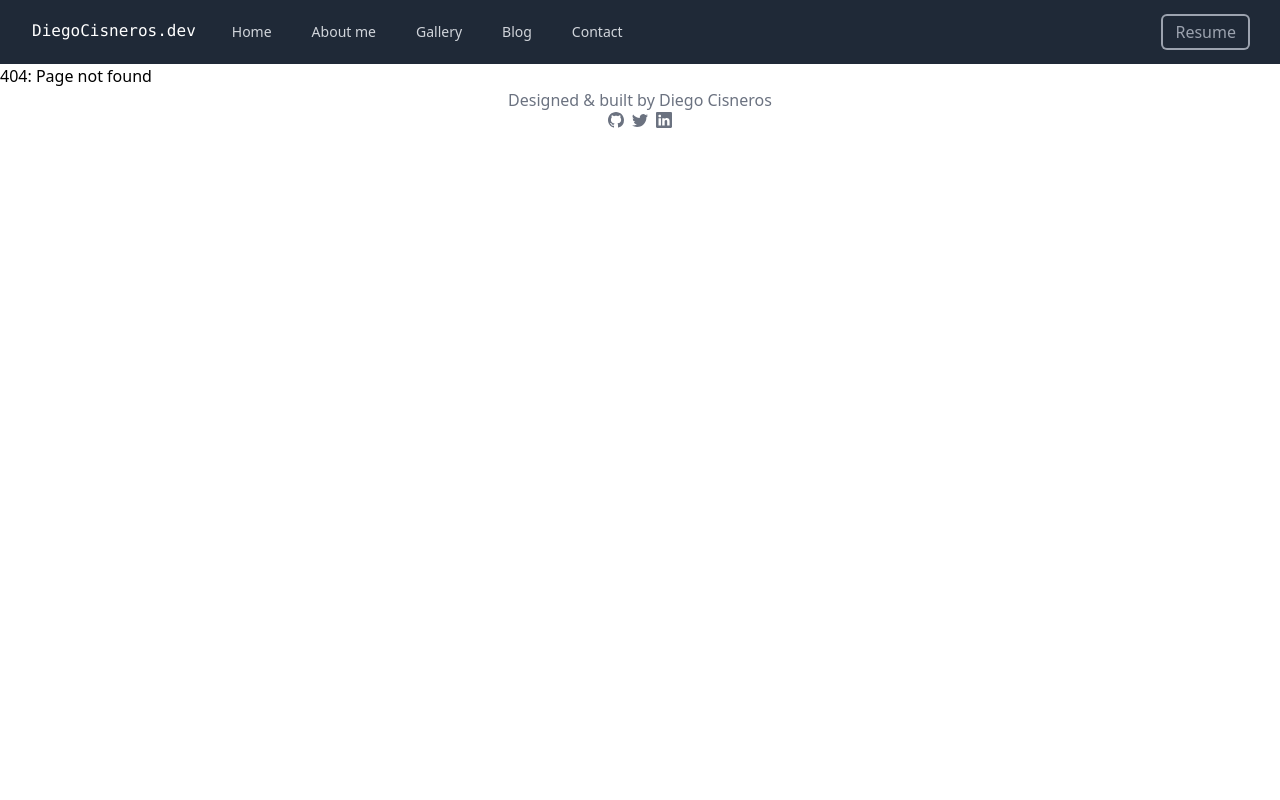
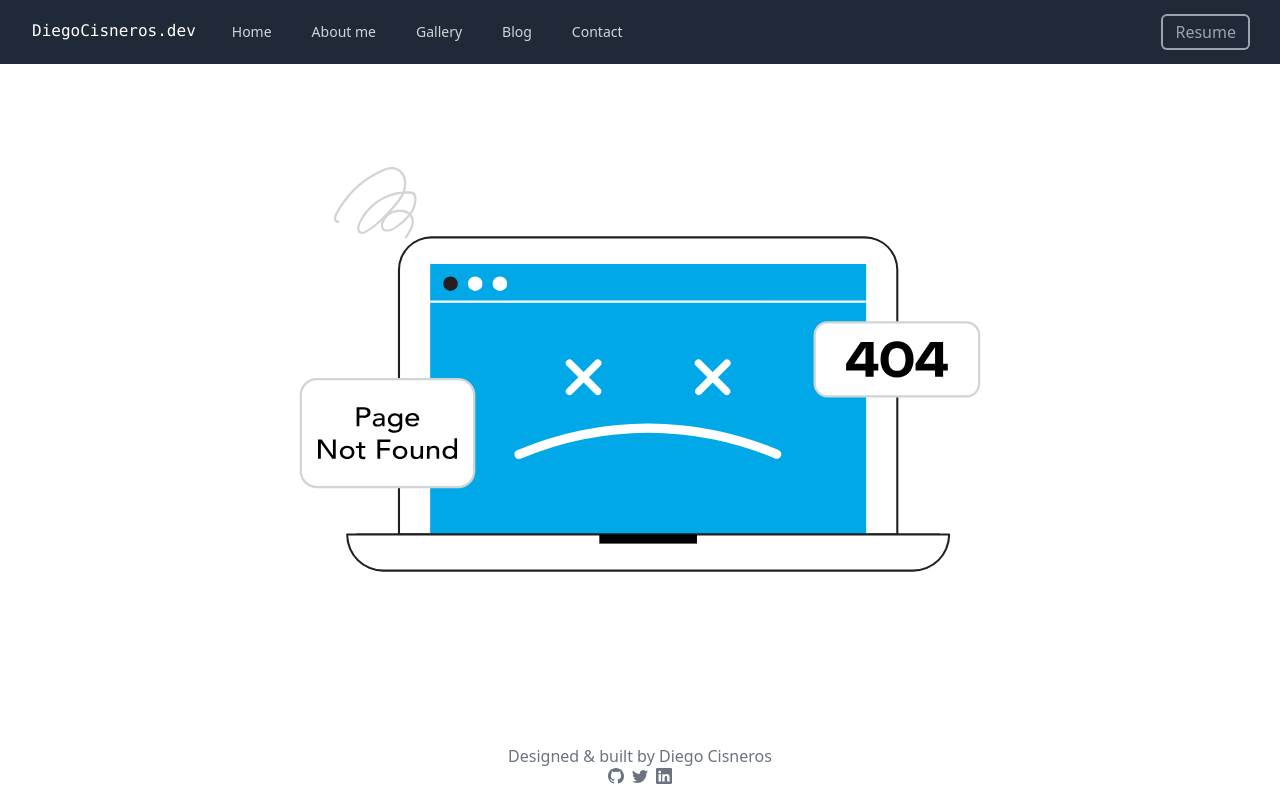
Before and after one commit to devcisne/personal-website, a React (Create React App) app: page /portfolio in a window 1280 px wide. Before the commit this address had no page. Built offline with nearby package versions, Linux system fonts and the light colour scheme.

Commit message:
small fixes

```diff
--- a/public/index.html
+++ b/public/index.html
@@ -13,7 +13,7 @@
 
     <link rel="manifest" href="%PUBLIC_URL%/manifest.json" />
 
-    <title>React App</title>
+    <title>Diego Cisneros | Software developer </title>
   </head>
   <body>
     <noscript>You need to enable JavaScript to run this app.</noscript>
--- a/src/components/BlogEntryList.jsx
+++ b/src/components/BlogEntryList.jsx
@@ -4,14 +4,12 @@ import { Link } from "react-router-dom";
 const BlogEntryList = ({ blogEntries }) => {
   return (
     <>
-      {/*       <div className=" flex flex-row justify-center w-full space-y-0" >
-       */}
-{/*       <div className=" grid  grid-cols-1 sm:grid-cols-2 md:grid-cols-3 lg:grid-cols-4 justify-center w-full space-y-0"> */}
-      {/* <div className="flex w-screen  flex-row  justify-center" > */}
       <div className=" flex flex-wrap justify-center w-full space-y-0">
         {blogEntries.map((entry) => (
-          <div key={entry.entryID} className='w-full sm:w-1/2 md:w-1/3 lg:w-1/4'>
-            {/* <BlogEntry entry={element} key={element.id} /> */}
+          <div
+            key={entry.entryID}
+            className="w-full sm:w-1/2 md:w-1/3 lg:w-1/4"
+          >
             <div className="flex snap-x snap-mandatory overflow-x-auto ">
               <div className="scale-90 hover:scale-100 hover:shadow-2xl hover:border-3 hover:border-[#00A8E8] transition ease-in-out duration-500 border my-2 border-gray-200 rounded-2xl flex flex-col mx-auto">
                 <div className="max-w-[70vw]">
@@ -20,15 +18,11 @@ const BlogEntryList = ({ blogEntries }) => {
                     src="https://via.placeholder.com/350"
                     alt="item.name"
                   />
-                  <h3
-                    className="px-4 text-4xl mt-3 mb-2 font-black text-gray-700 tracking-tight"
-                  >
+                  <h3 className="px-4 text-4xl mt-3 mb-2 font-black text-gray-700 tracking-tight">
                     <Link to={`/blog/${entry.entryID}`}>{entry.title}</Link>
-                  </h3>
-                  <p
-                    className="px-4 text-xl font-light text-gray-500 line-clamp-4"
-                  >
-                    {entry.content.split(" ").slice(1,).join(" ")}...
+                </h3>
+                  <p className="px-4 text-xl font-light text-gray-500 line-clamp-4">
+                    {entry.content.split(" ").slice(1).join(" ")}...
                   </p>
                 </div>
                 <a
--- a/src/routes/NotFound.jsx
+++ b/src/routes/NotFound.jsx
@@ -1,9 +1,11 @@
-import React from 'react'
+import React from "react";
 
 const NotFound = () => {
-    return (
-        <div>404: Page not found</div>
-    )
-}
+  return (
+    <div className="h-[85vh] flex content-center">
+      <img className=" mx-auto" src="/images/404.svg" alt="404.svg" />
+    </div>
+  );
+};
 
-export default NotFound
+export default NotFound;
```
Also changed, not shown: public/images/404.svg (added), 1 other file (tests, documents, lock files or other folders).
